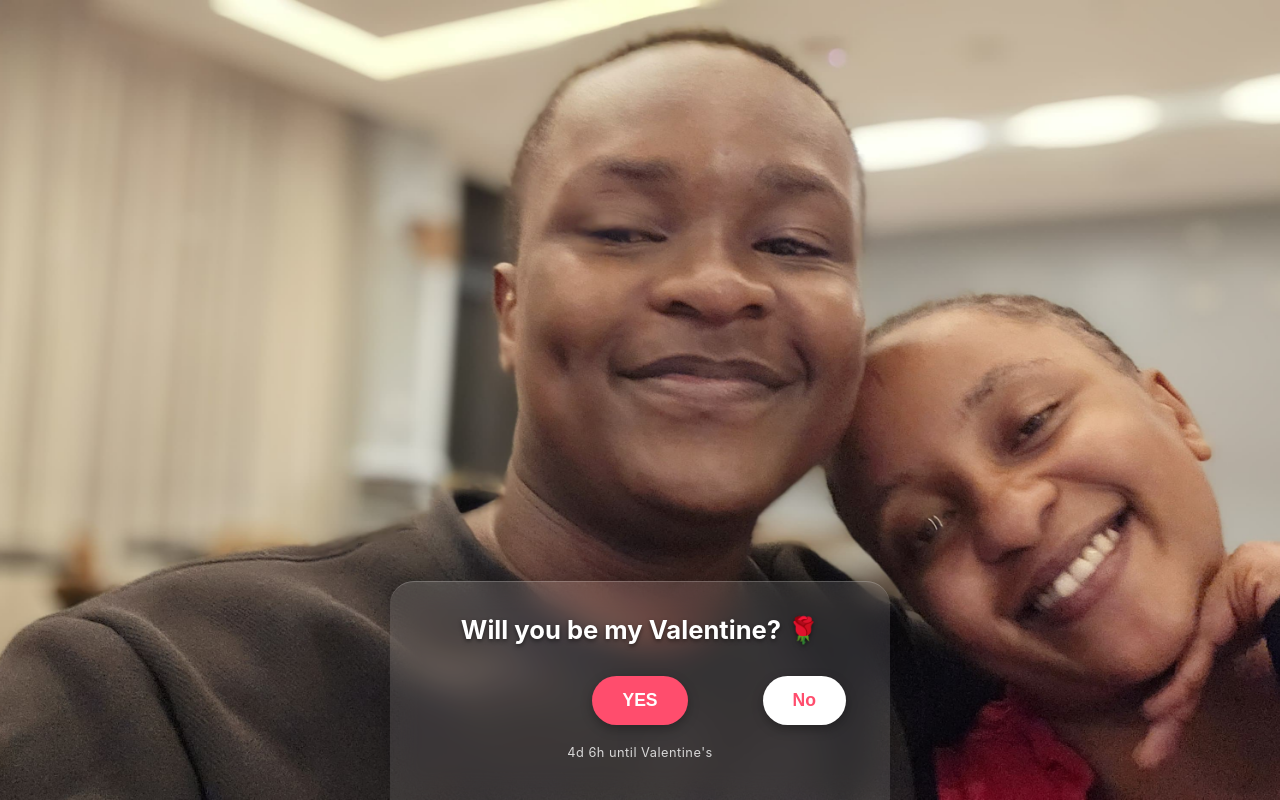
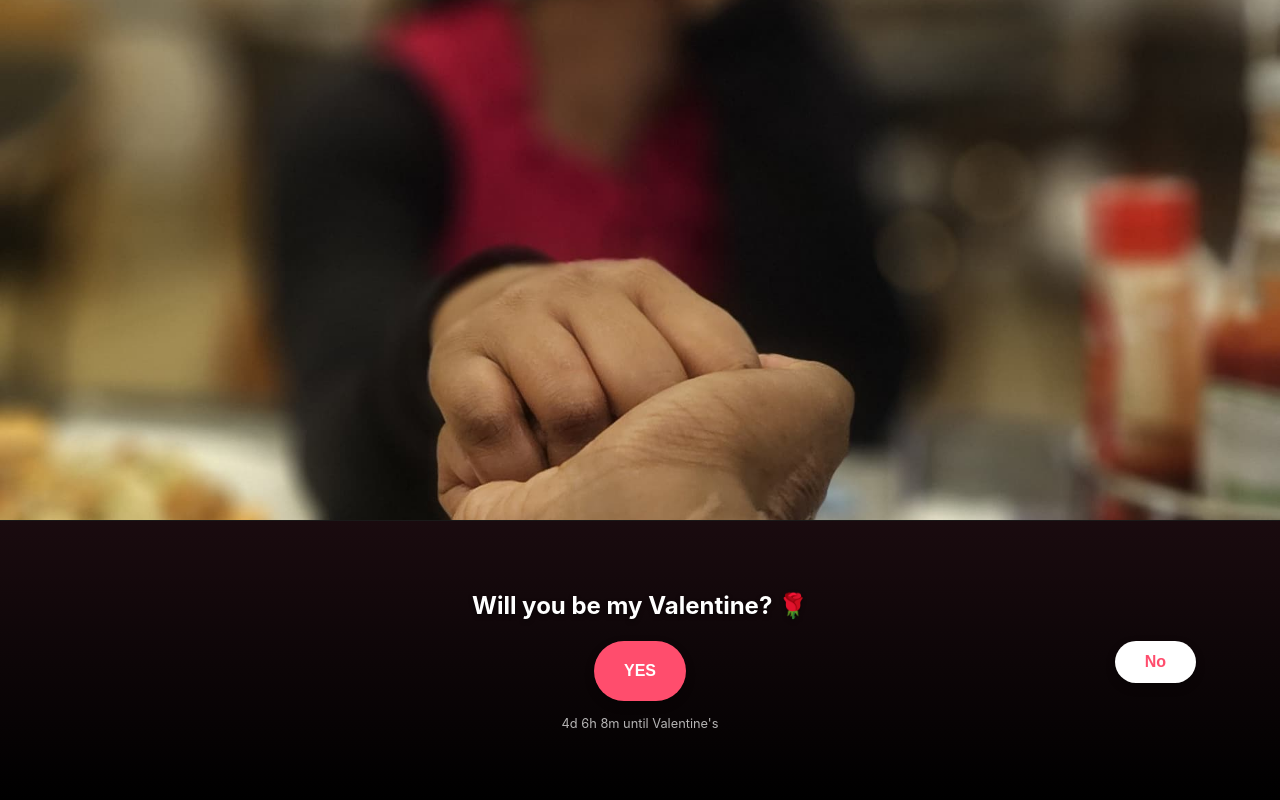
Before and after one commit to Mutevu-Joel/valentines-2025, a website: page index.html in a window 1280 px wide. Drawn offline with nearby package versions, Linux system fonts and the light colour scheme.

Commit message:
second commit

```diff
--- a/index.html
+++ b/index.html
@@ -3,7 +3,7 @@
 <head>
     <meta charset="UTF-8">
     <meta name="viewport" content="width=device-width, initial-scale=1.0, maximum-scale=1.0, user-scalable=no">
-    <title>A Special Question ❤️</title>
+    <title>For You ❤️</title>
     <script src="https://cdn.jsdelivr.net/npm/canvas-confetti@1.6.0/dist/confetti.browser.min.js"></script>
     <style>
         * { box-sizing: border-box; margin: 0; padding: 0; }
@@ -13,165 +13,197 @@
             width: 100vw;
             display: flex;
             flex-direction: column;
-            justify-content: flex-end; /* Pushes content to bottom */
-            align-items: center;
-            font-family: -apple-system, system-ui, BlinkMacSystemFont, "Segoe UI", Roboto, sans-serif;
+            background-color: #000; /* Black background looks best for photos */
+            font-family: -apple-system, BlinkMacSystemFont, "Segoe UI", Roboto, sans-serif;
             overflow: hidden;
-
-            /* --- DEFAULT BACKGROUND (DESKTOP) --- */
-            background-color: #1a0b0f; /* Dark romantic fallback */
-            background-image: url('first-date.jpg');
-            background-position: center center;
-            background-repeat: no-repeat;
-            background-size: cover; /* Desktop: Fill the screen */
         }
 
-        /* --- MOBILE OPTIMIZATION --- */
-        @media (max-width: 768px) {
-            body {
-                /* On Mobile: Fit the image width exactly at the top */
-                background-size: 100% auto;
-                background-position: top center;
-                /* Add a gradient so the photo fades into the dark background */
-                background-image: linear-gradient(to bottom, rgba(0,0,0,0) 60%, #1a0b0f 90%), url('first-date.jpg');
-            }
+        /* --- THE SLIDESHOW CONTAINER (Top 65% of screen) --- */
+        .slideshow-container {
+            position: relative;
+            width: 100%;
+            height: 65vh;
+            overflow: hidden;
+            background: #000;
         }
 
-        .card {
-            background: rgba(255, 255, 255, 0.1);
-            backdrop-filter: blur(15px);
-            -webkit-backdrop-filter: blur(15px);
-            padding: 2rem 1.5rem;
-            border-radius: 24px 24px 0 0; /* Rounded top only looks nice at bottom */
-            border-top: 1px solid rgba(255, 255, 255, 0.2);
+        .slide {
+            position: absolute;
+            top: 0;
+            left: 0;
+            width: 100%;
+            height: 100%;
+            opacity: 0;
+            transition: opacity 1s ease-in-out;
+
+            /* Ensures the whole photo is visible without cropping */
+            background-size: cover;
+            background-position: center;
+        }
+
+        /* Makes the first slide visible initially */
+        .slide.active {
+            opacity: 1;
+        }
+
+        /* --- THE CARD AREA (Bottom 35% of screen) --- */
+        .card-area {
+            height: 35vh;
+            width: 100%;
+            background: linear-gradient(to bottom, #1a0b0f, #000);
+            display: flex;
+            justify-content: center;
+            align-items: center;
+            position: relative;
+            z-index: 10;
+            border-top: 1px solid rgba(255,255,255,0.1);
+        }
+
+        .card-content {
             text-align: center;
-            width: 100%;
-            max-width: 500px;
-            box-shadow: 0 -10px 30px rgba(0, 0, 0, 0.3);
             color: white;
-            padding-bottom: 40px; /* Extra padding for phone bottom area */
+            width: 90%;
         }
 
         h1 {
-            font-size: 1.6rem;
-            margin-bottom: 25px;
-            font-weight: 700;
+            font-size: 1.5rem;
+            margin-bottom: 20px;
             text-shadow: 0 2px 4px rgba(0,0,0,0.5);
+            line-height: 1.3;
         }
 
-        .btn-container {
+        .btn-group {
             display: flex;
             justify-content: center;
-            align-items: center;
             gap: 20px;
-            height: 60px;
             position: relative;
-            margin-bottom: 15px;
+            height: 60px; /* Reserve space for buttons */
         }
 
         button {
-            padding: 14px 30px;
+            padding: 12px 30px;
             border-radius: 50px;
             border: none;
-            font-size: 1.1rem;
+            font-size: 1rem;
             font-weight: bold;
             cursor: pointer;
-            box-shadow: 0 4px 12px rgba(0,0,0,0.3);
-            transition: all 0.2s ease;
+            box-shadow: 0 4px 10px rgba(0,0,0,0.3);
+            transition: transform 0.2s;
         }
 
         #yesBtn {
             background: #ff4d6d;
             color: white;
-            z-index: 100; /* Always on top */
-            position: relative;
+            z-index: 100;
         }
 
         #noBtn {
-            background: #ffffff;
+            background: #fff;
             color: #ff4d6d;
-            position: absolute; /* Allows movement */
+            position: absolute; /* Allows it to move freely */
             right: 20px;
         }
 
         .countdown {
+            margin-top: 15px;
             font-size: 0.8rem;
-            opacity: 0.8;
-            margin-top: 10px;
-            letter-spacing: 0.5px;
+            color: rgba(255,255,255,0.7);
         }
     </style>
 </head>
 <body>
 
-    <div class="card">
-        <h1 id="question">Will you be my Valentine? 🌹</h1>
+    <div class="slideshow-container">
+        <div class="slide active" style="background-image: url('1.jpg');"></div>
+        <div class="slide" style="background-image: url('2.jpg');"></div>
+        <div class="slide" style="background-image: url('3.jpg');"></div>
+        <div class="slide" style="background-image: url('4.jpg');"></div>
+        <div class="slide" style="background-image: url('5.jpg');"></div>
+    </div>
 
-        <div class="btn-container">
-            <button id="yesBtn">YES</button>
-            <button id="noBtn">No</button>
+    <div class="card-area">
+        <div class="card-content">
+            <h1 id="mainText">Will you be my Valentine? 🌹</h1>
+
+            <div class="btn-group">
+                <button id="yesBtn">YES</button>
+                <button id="noBtn">No</button>
+            </div>
+
+            <div class="countdown" id="countdown">Loading timer...</div>
         </div>
-
-        <div class="countdown" id="countdown">Loading...</div>
     </div>
 
     <script>
-        // --- YOUR CONFIGURATION ---
-        // Change this number! (Country Code + Number, no +)
-        const WHATSAPP_NUMBER = "254721405826";
+        // --- CONFIGURATION ---
+        const WHATSAPP_NUMBER = "254759937174"; // REPLACE THIS!
 
+        // --- 1. SLIDESHOW LOGIC ---
+        const slides = document.querySelectorAll('.slide');
+        let currentSlide = 0;
+
+        function nextSlide() {
+            // Remove active class from current
+            slides[currentSlide].classList.remove('active');
+            // Calculate next slide index (loop back to 0 if at end)
+            currentSlide = (currentSlide + 1) % slides.length;
+            // Add active class to new slide
+            slides[currentSlide].classList.add('active');
+        }
+
+        // Change photo every 3.5 seconds
+        setInterval(nextSlide, 3500);
+
+
+        // --- 2. BUTTON LOGIC ---
         const yesBtn = document.getElementById('yesBtn');
         const noBtn = document.getElementById('noBtn');
-        const question = document.getElementById('question');
+        const mainText = document.getElementById('mainText');
         let yesScale = 1;
 
-        // 1. Runaway "No" Logic
         function moveNoButton() {
+            // Move No button to random spot on screen
             const x = Math.random() * (window.innerWidth - 100);
-            const y = Math.random() * (window.innerHeight - 200); // Keep it somewhat reachable
+            const y = Math.random() * (window.innerHeight - 100);
 
-            noBtn.style.position = "fixed";
-            noBtn.style.left = `${Math.random() * 80}%`;
-            noBtn.style.top = `${Math.random() * 80}%`;
+            noBtn.style.position = 'fixed'; // Break out of layout
+            noBtn.style.left = `${x}px`;
+            noBtn.style.top = `${y}px`;
 
-            // Make YES bigger
-            yesScale += 0.2;
+            // Make Yes button bigger
+            yesScale += 0.3;
             yesBtn.style.transform = `scale(${yesScale})`;
         }
 
-        // Trigger movement on any interaction
         noBtn.addEventListener('click', moveNoButton);
+        noBtn.addEventListener('touchstart', (e) => { e.preventDefault(); moveNoButton(); });
         noBtn.addEventListener('mouseover', moveNoButton);
-        noBtn.addEventListener('touchstart', (e) => {
-            e.preventDefault();
-            moveNoButton();
+
+        yesBtn.addEventListener('click', () => {
+            confetti({ particleCount: 150, spread: 80, origin: { y: 0.6 } });
+            mainText.innerHTML = "Yay! I love you! ❤️<br>See you soon!";
+            noBtn.style.display = 'none';
+            document.getElementById("countdown").style.display = 'none';
+
+            setTimeout(() => {
+                const msg = "Hey! I saw the photos and... YES! I'll be your Valentine! 🌹";
+                window.location.href = `https://wa.me/${WHATSAPP_NUMBER}?text=${encodeURIComponent(msg)}`;
+            }, 2000);
         });
 
-        // 2. "Yes" Logic
-        yesBtn.addEventListener('click', () => {
-            confetti({ particleCount: 150, spread: 80, origin: { y: 0.6 } });
-            question.innerText = "Yay! I love you! ❤️";
-            noBtn.style.display = "none";
-            document.getElementById("countdown").style.display = "none";
-
-            setTimeout(() => {
-                const text = "Hey! I saw your app and... YES! 🌹❤️";
-                window.location.href = `https://wa.me/${WHATSAPP_NUMBER}?text=${encodeURIComponent(text)}`;
-            }, 1500);
-        });
-
-        // 3. Simple Countdown
+        // --- 3. COUNTDOWN ---
         const vDay = new Date(`February 14, ${new Date().getFullYear()} 00:00:00`).getTime();
         setInterval(() => {
             const now = new Date().getTime();
             const diff = vDay - now;
             if (diff <= 0) {
-                document.getElementById("countdown").innerText = "Happy Valentine's Day!";
-                return;
+                 document.getElementById("countdown").innerText = "Happy Valentine's Day!";
+                 return;
             }
             const d = Math.floor(diff / (1000 * 60 * 60 * 24));
             const h = Math.floor((diff % (1000 * 60 * 60 * 24)) / (1000 * 60 * 60));
-            document.getElementById("countdown").innerText = `${d}d ${h}h until Valentine's`;
+            const m = Math.floor((diff % (1000 * 60 * 60)) / (1000 * 60));
+            document.getElementById("countdown").innerText = `${d}d ${h}h ${m}m until Valentine's`;
         }, 1000);
     </script>
 </body>
```
Also changed, not shown: 1.jpg (renamed from first-date.jpg), 2.jpg (added), 3.jpg (added), 4.jpg (added).
